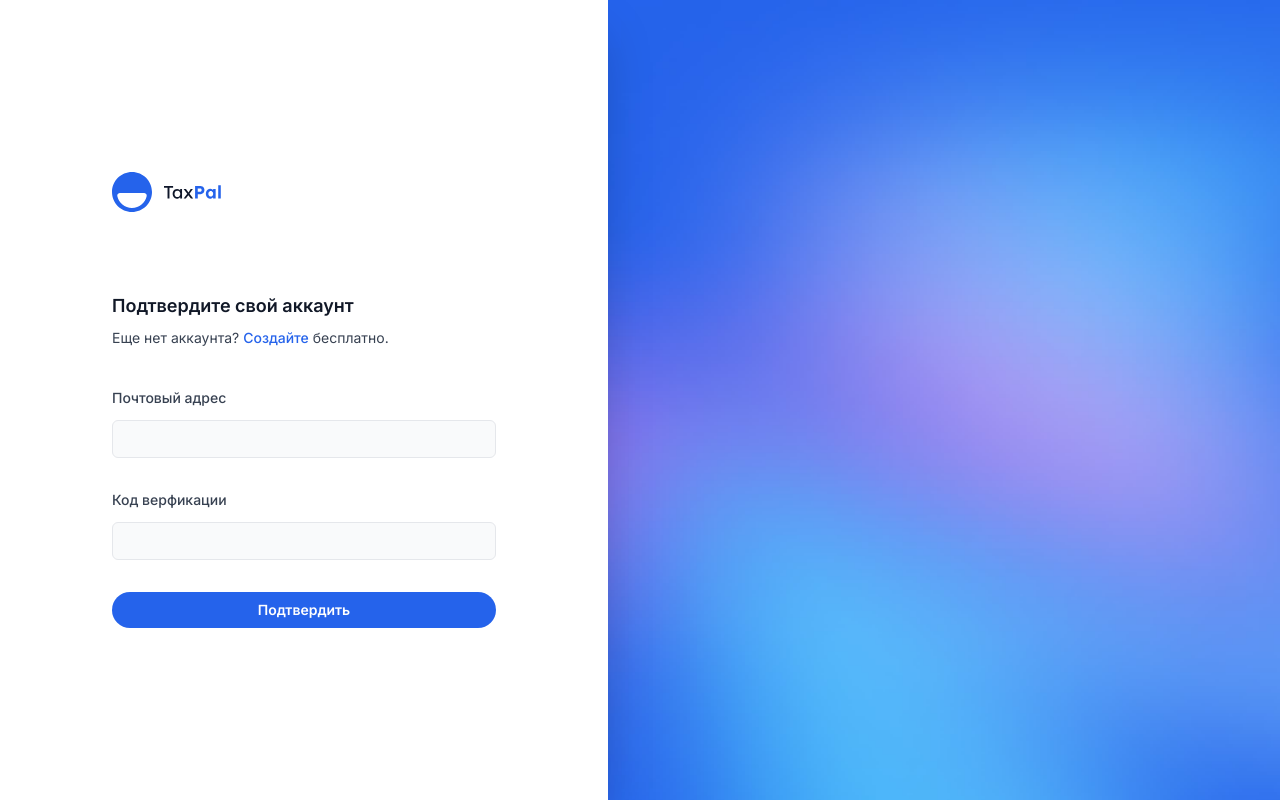
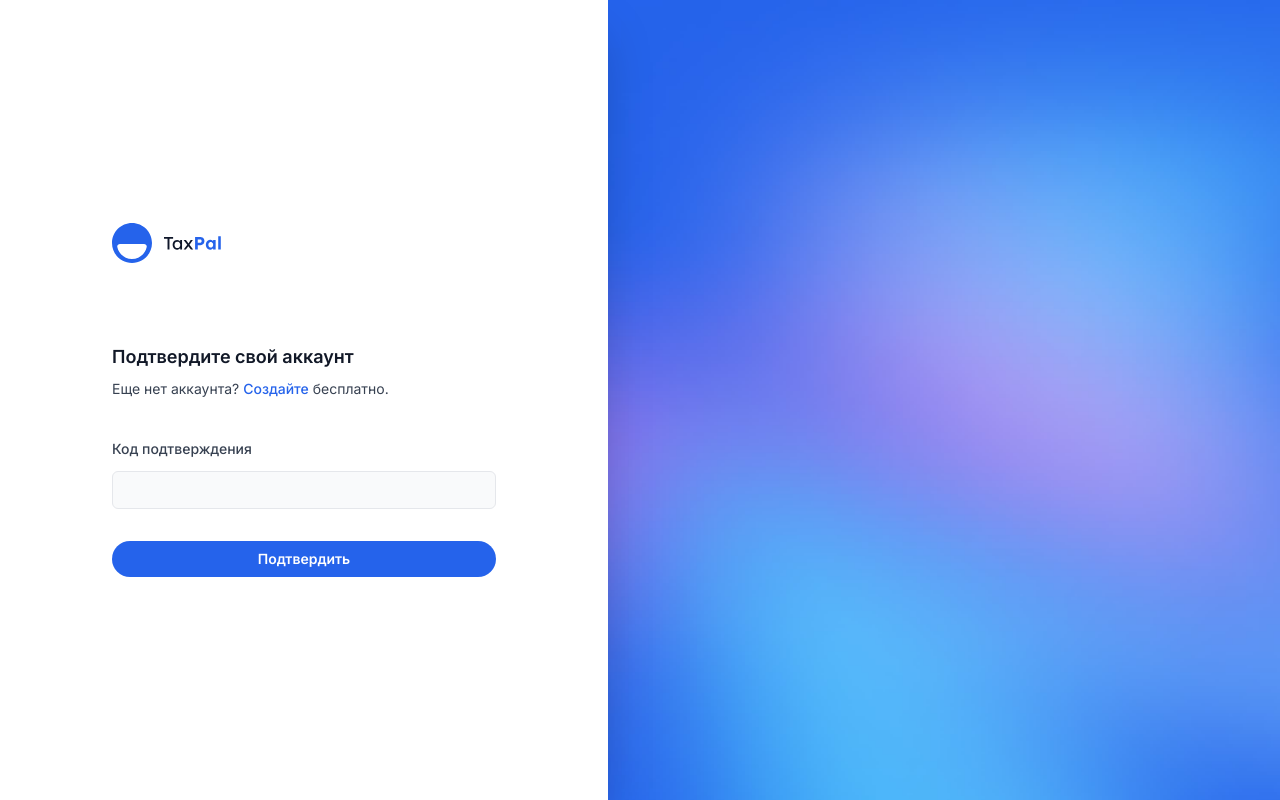
Before and after one commit to limpid-dev/www, a Next.js app: page /verification in a window 1280 px wide. Built offline with nearby package versions, Linux system fonts and the light colour scheme.

Commit message:
Work in progress

```diff
--- a/next.config.js
+++ b/next.config.js
@@ -1,9 +1,6 @@
 /** @type {import('next').NextConfig} */
 const nextConfig = {
   reactStrictMode: true,
-  experimental: {
-    scrollRestoration: true,
-  },
-}
+};
 
-module.exports = nextConfig
+module.exports = nextConfig;
--- a/src/components/Button.jsx
+++ b/src/components/Button.jsx
@@ -28,7 +28,7 @@ export function Button({
   variant = "solid",
   color = "slate",
   className,
-  href,
+  href = null,
   ...props
 }) {
   className = clsx(
--- a/src/pages/verification.jsx
+++ b/src/pages/verification.tsx
@@ -1,18 +1,23 @@
 import Head from "next/head";
 import Link from "next/link";
 import { useRouter } from "next/router";
+import { FormEvent } from "react";
 import { AuthLayout } from "@/components/AuthLayout";
 import { Button } from "@/components/Button";
 import { TextField } from "@/components/Fields";
+import { Input } from "@/components/Input";
 import { Logo } from "@/components/Logo";
 
 export default function Verification() {
   const { query } = useRouter();
 
-  const onSubmit = (event) => {
+  const onSubmit = (event: FormEvent<HTMLFormElement>) => {
     event.preventDefault();
-    const form = new FormData(event.target);
+
+    const form = new FormData(event.currentTarget);
+
     const data = Object.fromEntries(form);
+
     console.log(data);
   };
 
@@ -43,22 +48,19 @@ export default function Verification() {
           </div>
         </div>
         <form onSubmit={onSubmit} className="mt-10 grid grid-cols-1 gap-y-8">
-          <TextField
-            label="Почтовый адрес"
-            id="email"
+          <input
             name="email"
             type="email"
-            defaultValue={query.email}
+            value={query.email}
             readOnly
-            autoComplete="email"
-            required
+            hidden
           />
           <TextField
-            label="Код верфикации"
+            label="Код подтверждения"
             id="token"
             name="token"
             type="text"
-            autocomplete="one-time-code"
+            autoComplete="one-time-code"
             required
           />
           <div>
```
Also changed, not shown: package.json (+5 -5 lines), 1 other file (tests, documents, lock files or other folders).
